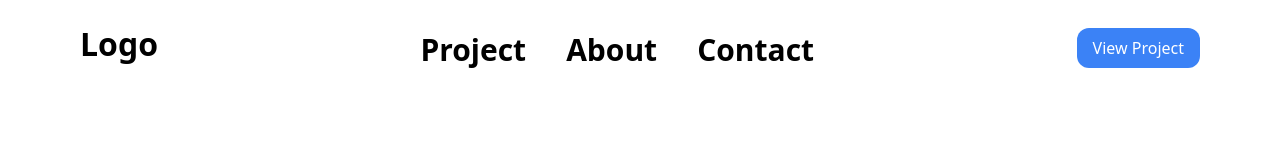
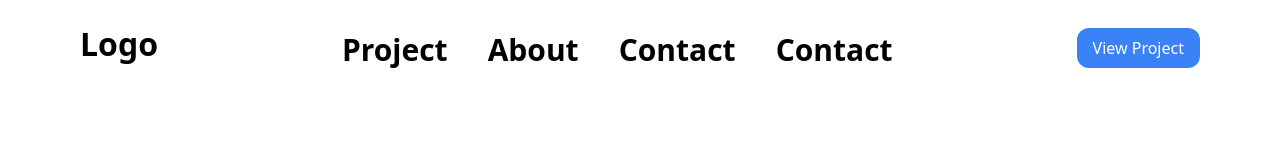
Before and after one commit to JacfarMohaz/seceend-project, a plain HTML site: page index.html in a window 1280 px wide. Shown: the top 160 px of the page. Drawn offline with nearby package versions, Linux system fonts and the light colour scheme.

Commit message:
adding new li

```diff
--- a/index.html
+++ b/index.html
@@ -14,6 +14,7 @@
         <ul class="flex gap-10 pt-3">
             <li class="text-3xl font-semibold">Project</li>
             <li class="text-3xl font-semibold">About</li>
+            <li class="text-3xl font-semibold">Contact</li>
             <li class="text-3xl font-semibold">Contact</li>
         </ul>
 
```
